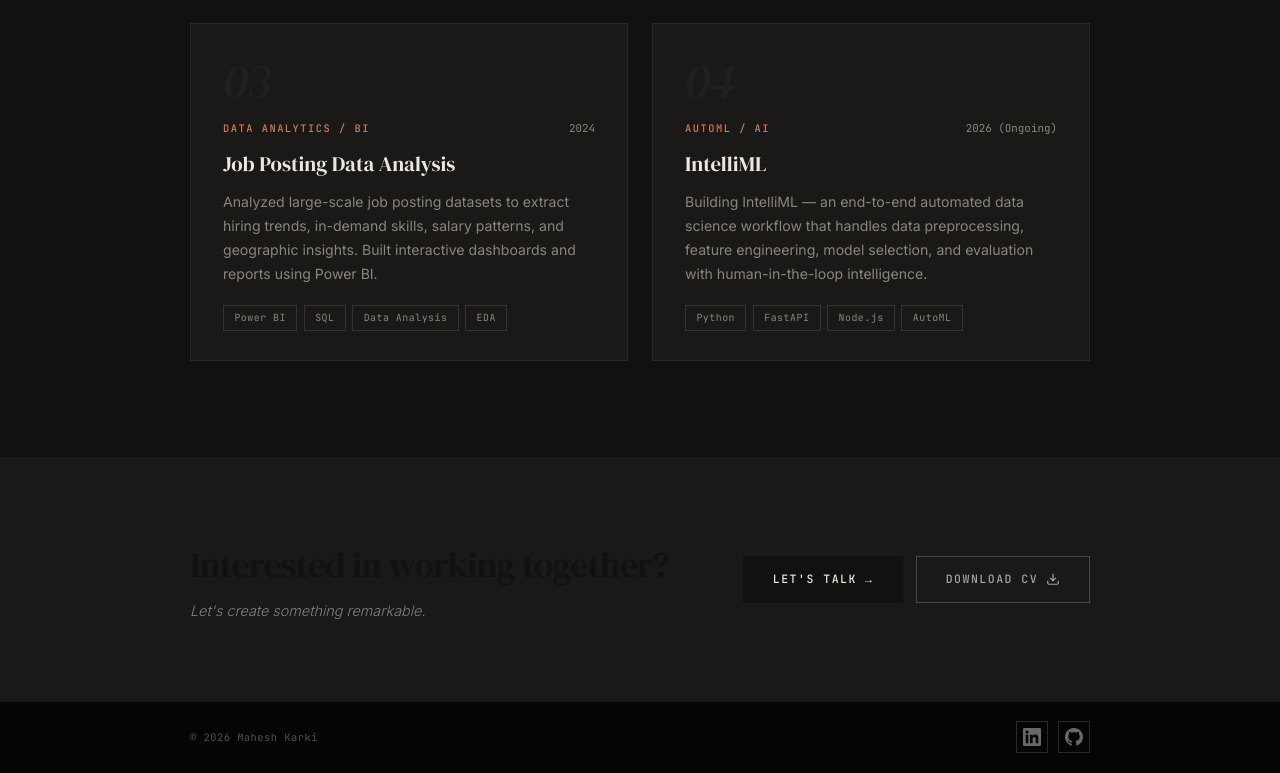
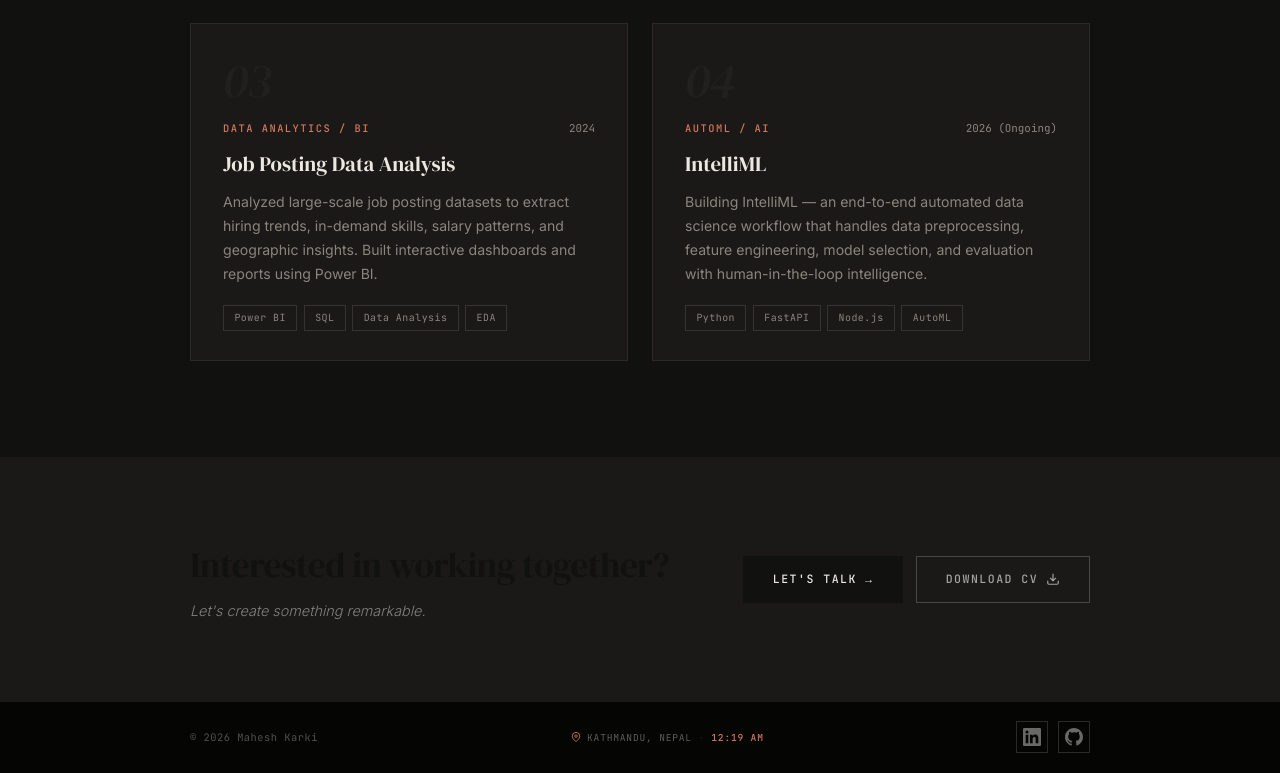
Before and after one commit to Maheshkarkii/Portfolio, a React (Vite) app: page / in a window 1280 px wide. Shown: the part 3764-4537 px from the top of the page. Built offline with nearby package versions, Linux system fonts and the light colour scheme.

Commit message:
feat: add location and live KTM time to footer, fix View Projects link

```diff
--- a/src/components/Footer.css
+++ b/src/components/Footer.css
@@ -115,6 +115,33 @@
     gap: 0.6rem;
 }
 
+/* ─── Location Badge ─── */
+.footer__location {
+    display: flex;
+    align-items: center;
+    gap: 0.4rem;
+    font-family: var(--font-mono);
+    font-size: 0.6rem;
+    font-weight: 400;
+    color: rgba(255, 255, 255, 0.35);
+    letter-spacing: 0.8px;
+    text-transform: uppercase;
+}
+
+.footer__location svg {
+    color: var(--color-accent);
+    flex-shrink: 0;
+}
+
+.footer__location-sep {
+    opacity: 0.3;
+}
+
+.footer__location-time {
+    color: var(--color-accent);
+    font-weight: 500;
+}
+
 .footer__social-link {
     width: 32px;
     height: 32px;
--- a/src/components/Footer.jsx
+++ b/src/components/Footer.jsx
@@ -1,6 +1,20 @@
+import { useEffect, useState } from 'react'
 import './Footer.css'
 
 function Footer() {
+    const [localTime, setLocalTime] = useState('')
+
+    useEffect(() => {
+        const updateTime = () => {
+            const now = new Date()
+            const ktmTime = new Date(now.toLocaleString('en-US', { timeZone: 'Asia/Kathmandu' }))
+            setLocalTime(ktmTime.toLocaleTimeString('en-US', { hour: '2-digit', minute: '2-digit', hour12: true }))
+        }
+        updateTime()
+        const timer = setInterval(updateTime, 60000)
+        return () => clearInterval(timer)
+    }, [])
+
     return (
         <footer className="footer" id="contact">
             {/* ─── CTA Bar ─── */}
@@ -32,6 +46,16 @@ function Footer() {
                 <div className="footer__bottom-inner">
                     <span className="footer__copy">© 2026 Mahesh Karki</span>
 
+                    <div className="footer__location">
+                        <svg width="10" height="10" viewBox="0 0 24 24" fill="none" stroke="currentColor" strokeWidth="2">
+                            <path d="M21 10c0 7-9 13-9 13s-9-6-9-13a9 9 0 0 1 18 0z" />
+                            <circle cx="12" cy="10" r="3" />
+                        </svg>
+                        <span>Kathmandu, Nepal</span>
+                        <span className="footer__location-sep">·</span>
+                        <span className="footer__location-time">{localTime}</span>
+                    </div>
+
                     <div className="footer__socials">
                         <a href="https://www.linkedin.com/in/mahesh-karki-078a08236/" target="_blank" rel="noopener noreferrer" className="footer__social-link" aria-label="LinkedIn">
                             <svg width="18" height="18" viewBox="0 0 24 24" fill="currentColor">
--- a/src/components/Hero.jsx
+++ b/src/components/Hero.jsx
@@ -88,7 +88,7 @@ function Hero() {
                     </blockquote>
 
                     <div className="hero__cta animate-in">
-                        <a href="#02" className="hero__btn hero__btn--primary">
+                        <a href="#03" className="hero__btn hero__btn--primary">
                             View Projects
                             <svg width="14" height="14" viewBox="0 0 24 24" fill="none" stroke="currentColor" strokeWidth="2.5">
                                 <polyline points="6 9 12 15 18 9" />
```
